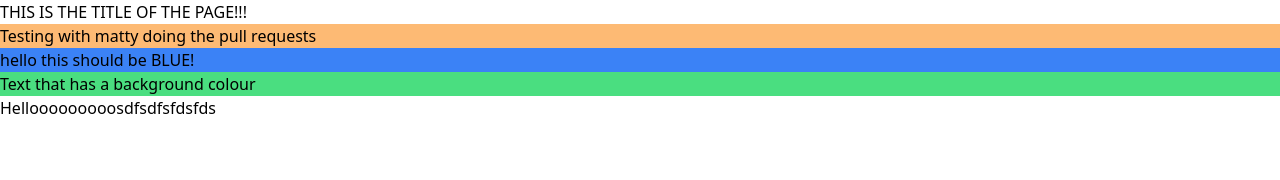
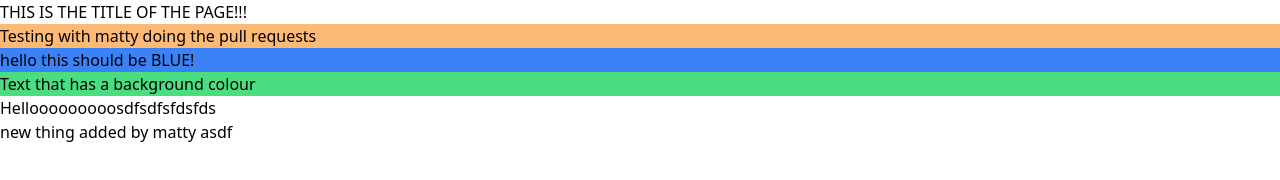
Before and after one commit to codeyarduk/knockout-boxing-demo, a website built with Vite: page index.html in a window 1280 px wide. Built offline with nearby package versions, Linux system fonts and the light colour scheme.

Commit message:
Added new thing

```diff
--- a/index.html
+++ b/index.html
@@ -14,6 +14,7 @@
     <div id="app"></div>
     <p class="bg-green-400">Text that has a background colour</p>
     <p>Hellooooooooosdfsdfsfdsfds</p>
+    <p>new thing added by matty asdf</p>
     <!-- <script type="module" src="/main.js"></script> -->
   </body>
 </html>
```
